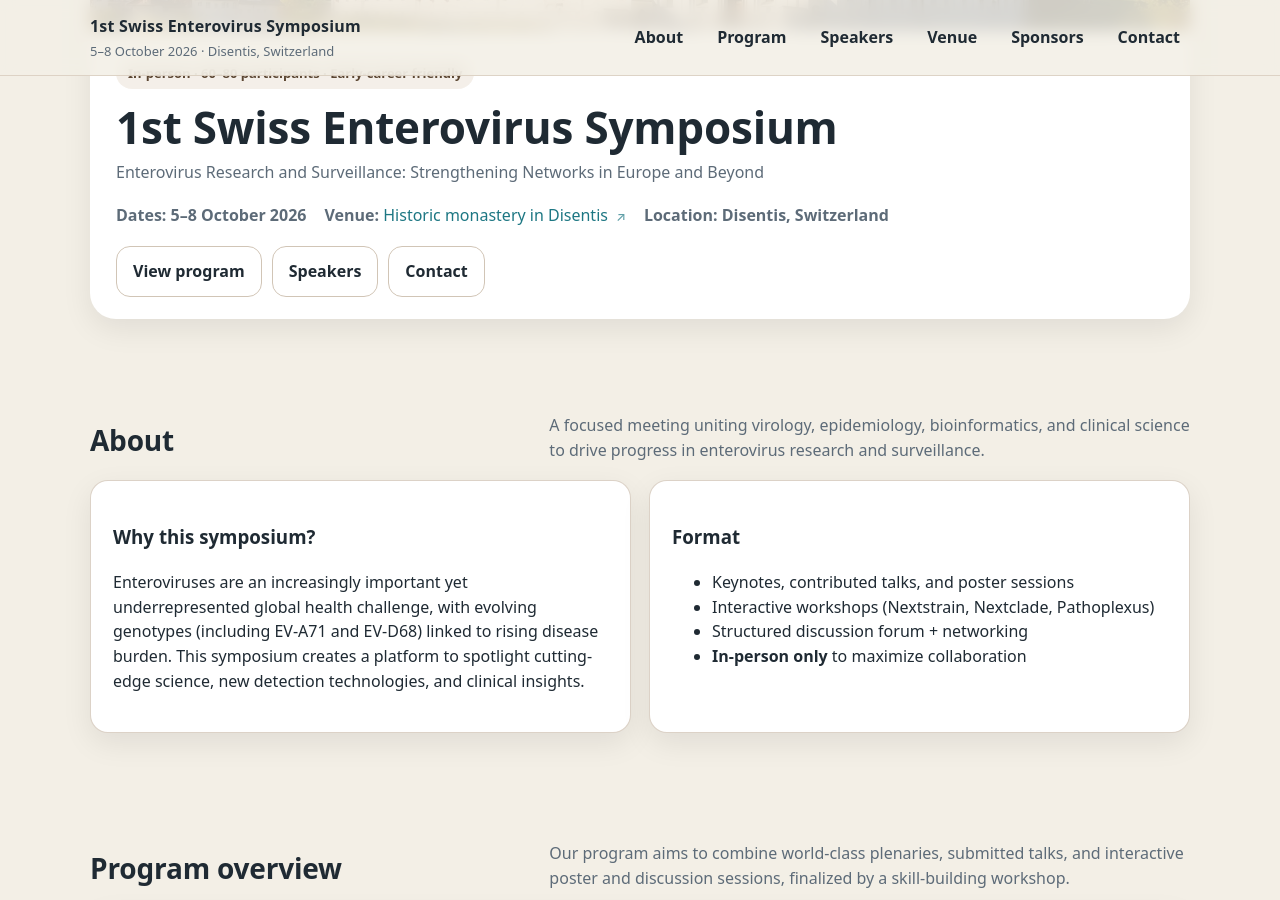
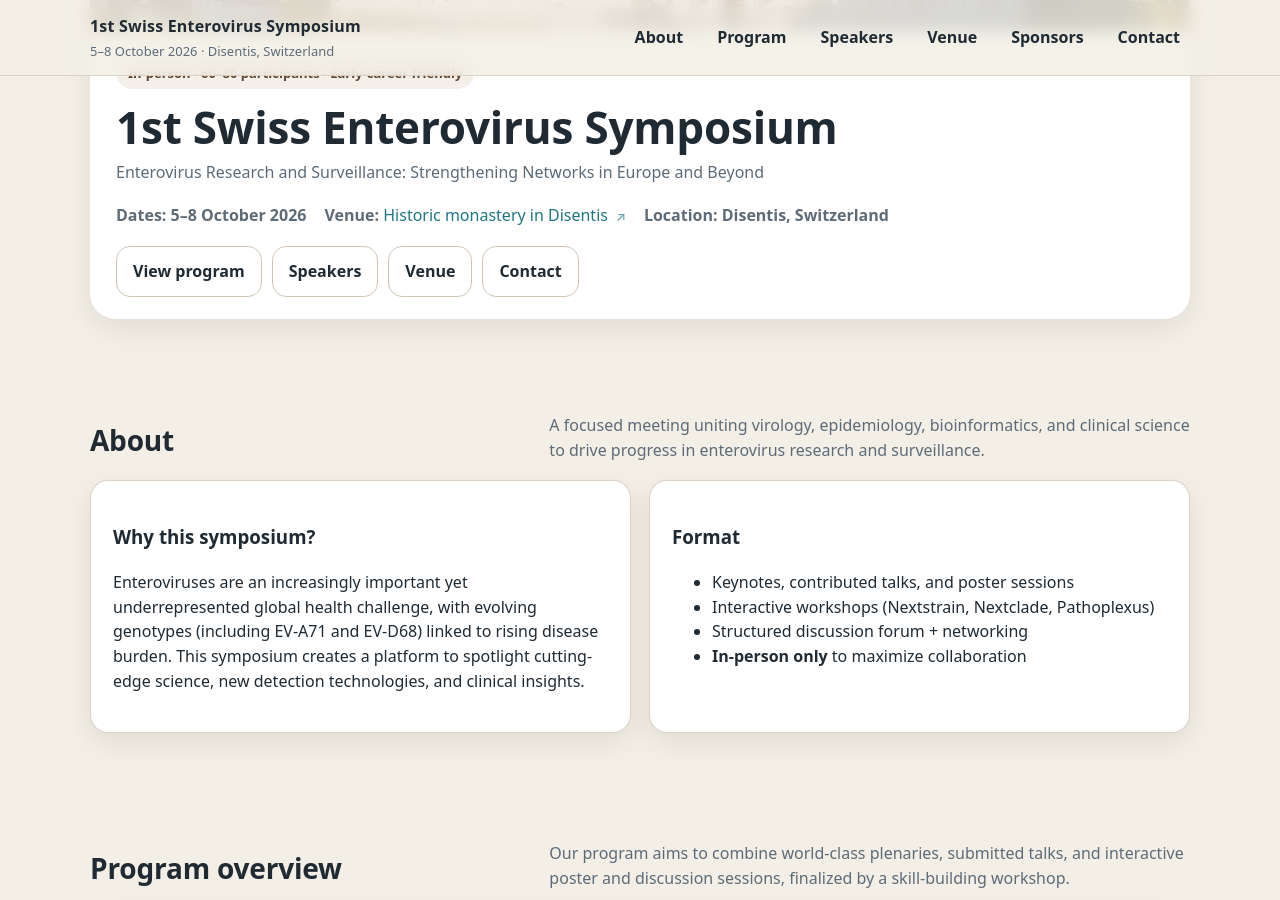
Before and after one commit to hodcroftlab/ses2026, a Jekyll site: the page built from index.md, in a window 1280 px wide and 900 px high, scrolled down 501 px. Built offline with Jekyll 4.4.1, drawn with Linux system fonts in a browser that asks for light colours.

Commit message:
add venue button to top

```diff
--- a/index.md
+++ b/index.md
@@ -34,6 +34,7 @@ title: "Home"
           {% endif %}
           <a class="btn btn--ghost" href="#program">View program</a>
           <a class="btn btn--ghost" href="#speakers">Speakers</a>
+          <a class="btn btn--ghost" href="#venue">Venue</a>
           <a class="btn btn--ghost" href="#contact">Contact</a>
         </div>
       </div>
```
